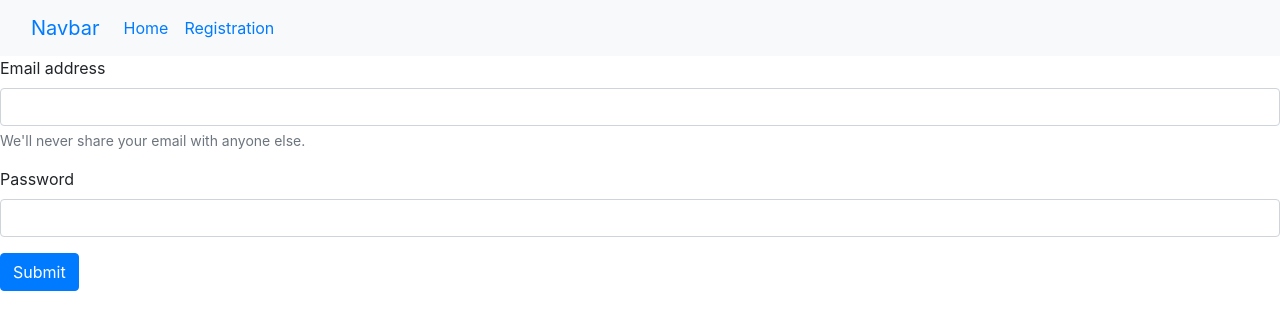
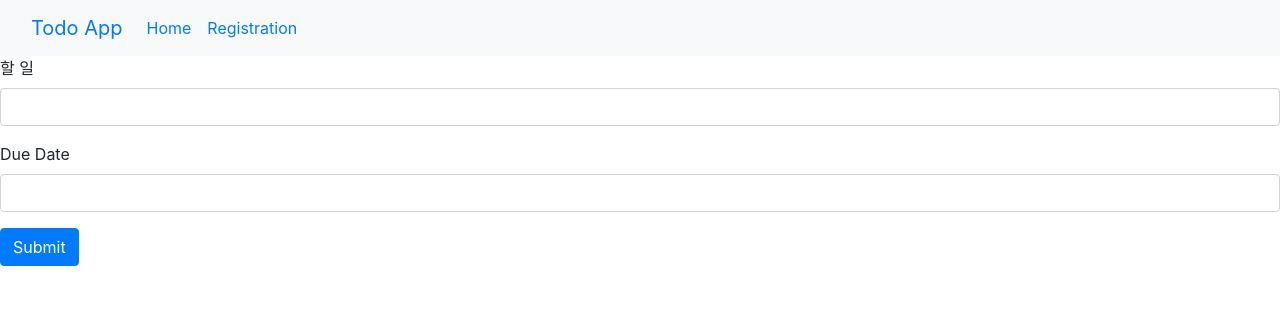
Before and after one commit to geniee1220/practice-web, a Node server app: template pages/write.html in a window 1280 px wide. Shown: the top 330 px of the page. Run offline with Node 20, Linux system fonts and the light colour scheme; the template is opened without the code that fills it, so the values that code supplies are empty.

Commit message:
Update : form action to send data

```diff
--- a/pages/write.html
+++ b/pages/write.html
@@ -28,7 +28,7 @@
     <!-- nav -->
     <nav class="navbar navbar-expand-lg bg-light">
       <div class="container-fluid">
-        <a class="navbar-brand" href="#">Navbar</a>
+        <a class="navbar-brand" href="#">Todo App</a>
         <button
           class="navbar-toggler"
           type="button"
@@ -53,26 +53,14 @@
       </div>
     </nav>
 
-    <form>
+    <form action="/add" method="POST">
       <div class="form-group">
-        <label for="exampleInputEmail1">Email address</label>
-        <input
-          type="email"
-          class="form-control"
-          id="exampleInputEmail1"
-          aria-describedby="emailHelp"
-        />
-        <small id="emailHelp" class="form-text text-muted"
-          >We'll never share your email with anyone else.</small
-        >
+        <label>할 일</label>
+        <input type="text" class="form-control" name="title" />
       </div>
       <div class="form-group">
-        <label for="exampleInputPassword1">Password</label>
-        <input
-          type="password"
-          class="form-control"
-          id="exampleInputPassword1"
-        />
+        <label>Due Date</label>
+        <input type="text" class="form-control" name="date" />
       </div>
       <button type="submit" class="btn btn-primary">Submit</button>
     </form>
```
